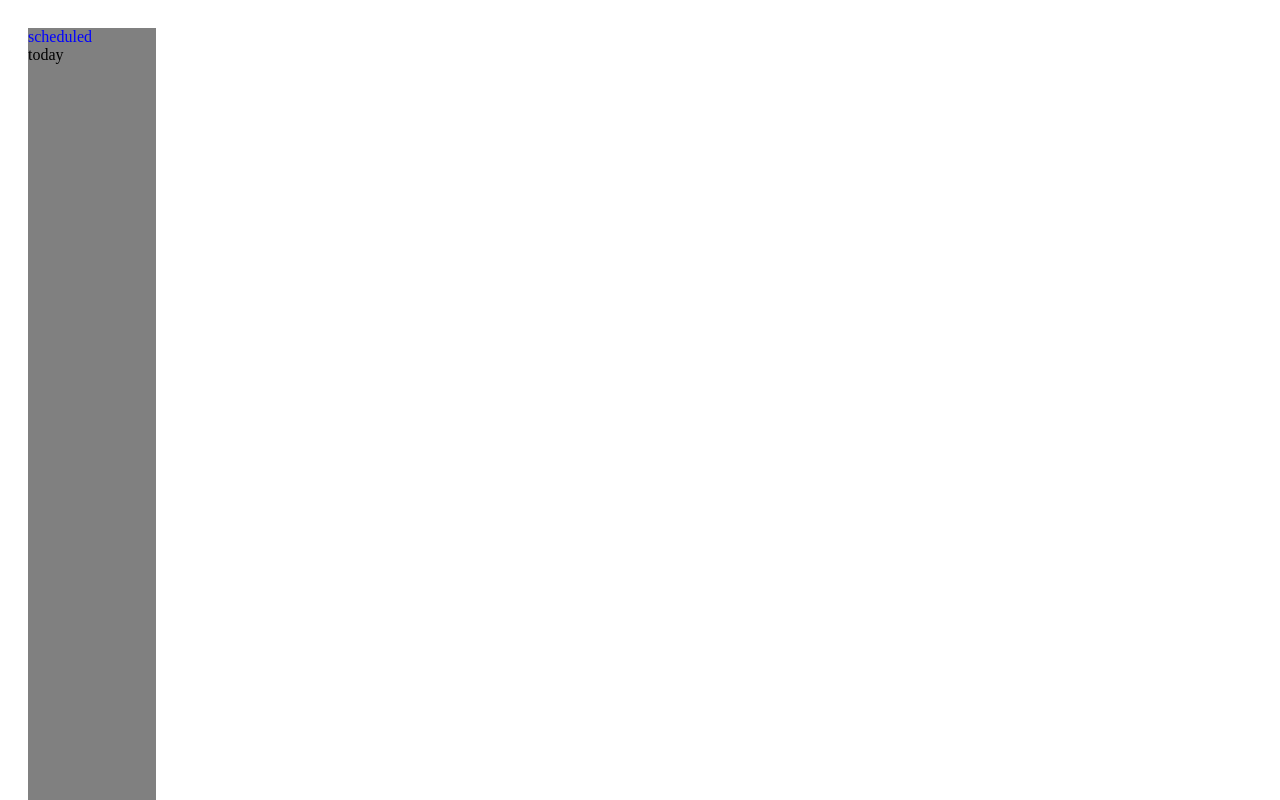
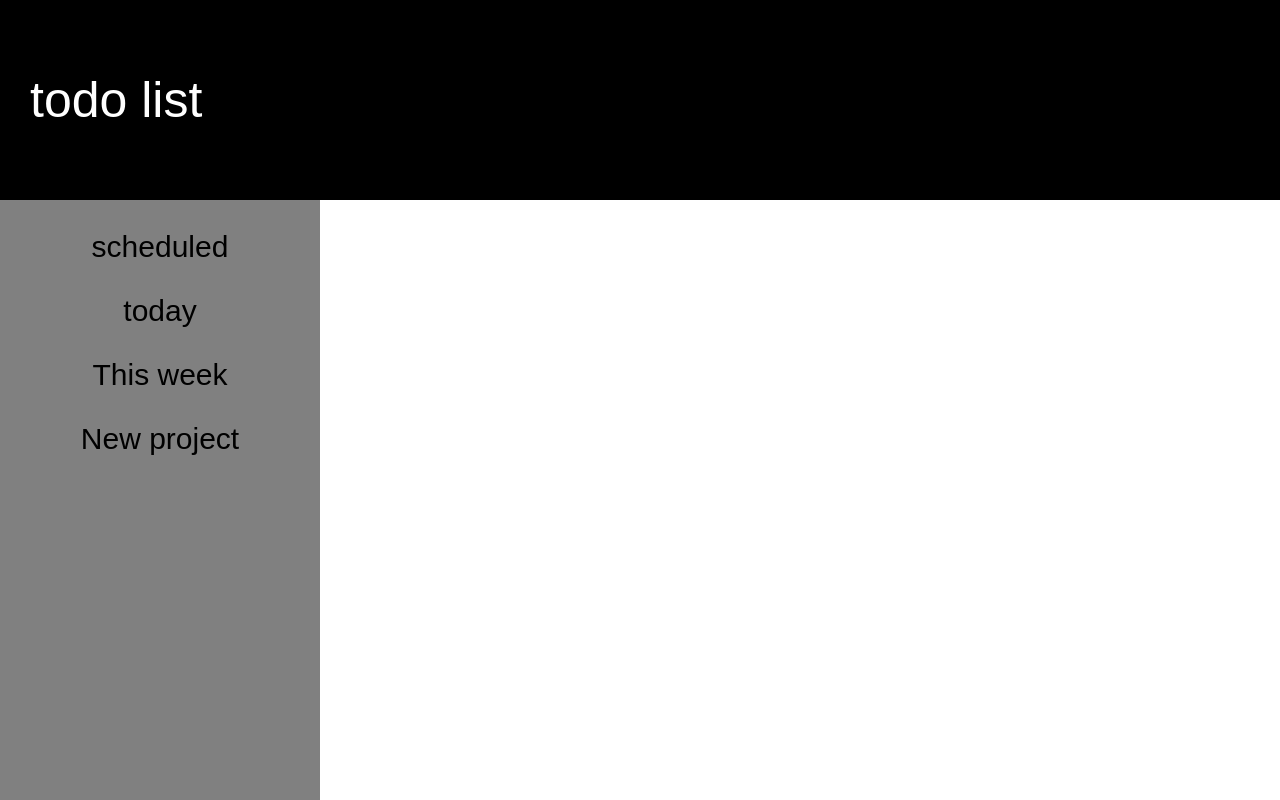
Before and after one commit to NickHgstl/Todo-list, a website with bundled scripts: page dist/index.html in a window 1280 px wide. Built offline with nearby package versions, Linux system fonts and the light colour scheme.

Commit message:
added sidebar and header

```diff
--- a/src/index.js
+++ b/src/index.js
@@ -7,10 +7,24 @@ let bodyContainer = document.createElement('div');
 bodyContainer.id = "body_container";
 div.append(bodyContainer);
 
-function sidebar(scheduled, today, week) {
+function sidebar(scheduled, today, week, newProject) {
     this.scheduled = scheduled;
     this.today = today;
     this.week = week;
+    this.newProject = newProject;
+
+}
+
+
+function header() {
+    let headerContainer = document.createElement("div");
+    headerContainer.id = "header_container";
+    div.append(headerContainer);
+
+    let headerContent = document.createElement("div");
+    headerContent.className = "header_item";
+    headerContainer.innerText = "todo list";
+    headerContainer.append(headerContent);
 }
 
 function pageSidebar () {
@@ -30,7 +44,53 @@ function pageSidebar () {
     sidebar.today.innerText = "today";
     sidebarContainer.append(sidebar.today);
 
+    sidebar.week = document.createElement("div");
+    sidebar.week.id = "week";
+    sidebar.week.className = "sidebar_item";
+    sidebar.week.innerText = "This week";
+    sidebarContainer.append(sidebar.week);
+
+    let sidebarNewProject = document.createElement("div");
+    sidebarNewProject.id = "week";
+    sidebarNewProject.className = "sidebar_item";
+    sidebarNewProject.innerText = "New project";
+    sidebarContainer.append(sidebarNewProject);
 
 
+    sidebarNewProject.addEventListener('click', function(e){
+            addCustonProject();
+
+
+        }
+    )
+    function addCustonProject() {
+            let projectInput = document.createElement("input");
+            sidebarContainer.append(projectInput);
+
+            let projectButton = document.createElement("button");
+            projectButton.innerHTML = "confirm";
+            sidebarContainer.append(projectButton);
+
+
+            projectButton.addEventListener('click', function(e){
+                let customProject = document.createElement('div');
+                sidebarContainer.append(customProject);
+                customProject.innerText = projectInput.value;
+                console.log("hey");
+
+                if (projectButton.parentNode)
+                projectButton.parentNode.removeChild(projectButton);
+
+                if (projectInput.parentNode)
+                projectInput.parentNode.removeChild(projectInput);
+
+
+
+            })
+
+        }
+
 }
+
+header();
 pageSidebar();
--- a/src/style.css
+++ b/src/style.css
@@ -1,16 +1,40 @@
+*{
+    margin:0;
+    padding:0;
+    box-sizing: border-box;
+}
+
+
+#header_container {
+    background-color: black;
+    color: white;
+    height: 200px;
+    font-size: 50px;
+    display: flex;
+    flex-direction: column;
+    justify-content: center;
+    padding-left: 30px;
+    font-family: Arial, Helvetica, sans-serif;
+}
+
+.header_item {
+    align-self: center;
+
+}
+
 #sidebar_container {
     display: flex;
     flex-direction: column;
-    align-items: flex-start;
+    align-items: center;
     background-color: grey;
-    width: 10%;
+    width: 25%;
     height: 100%;
     position: fixed;
-    margin: 20px;
+    margin-top: 200px;
+    font-family: Arial, Helvetica, sans-serif;
+    font-size: 30px;
 }
 
-
-
-#scheduled {
-    color: blue;
+.sidebar_item {
+    margin-top: 30px;
 }
```
Also changed, not shown: dist/main.js.
